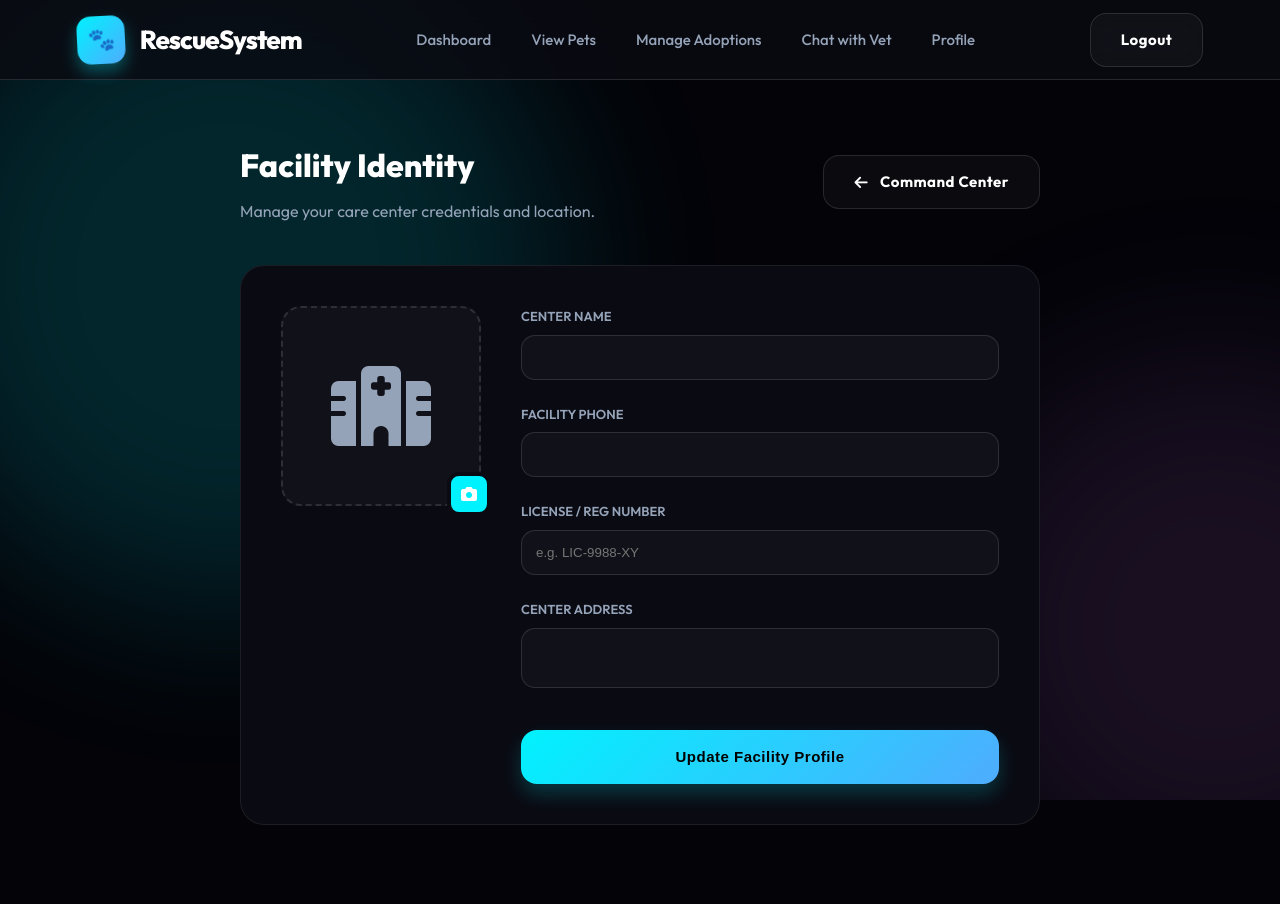
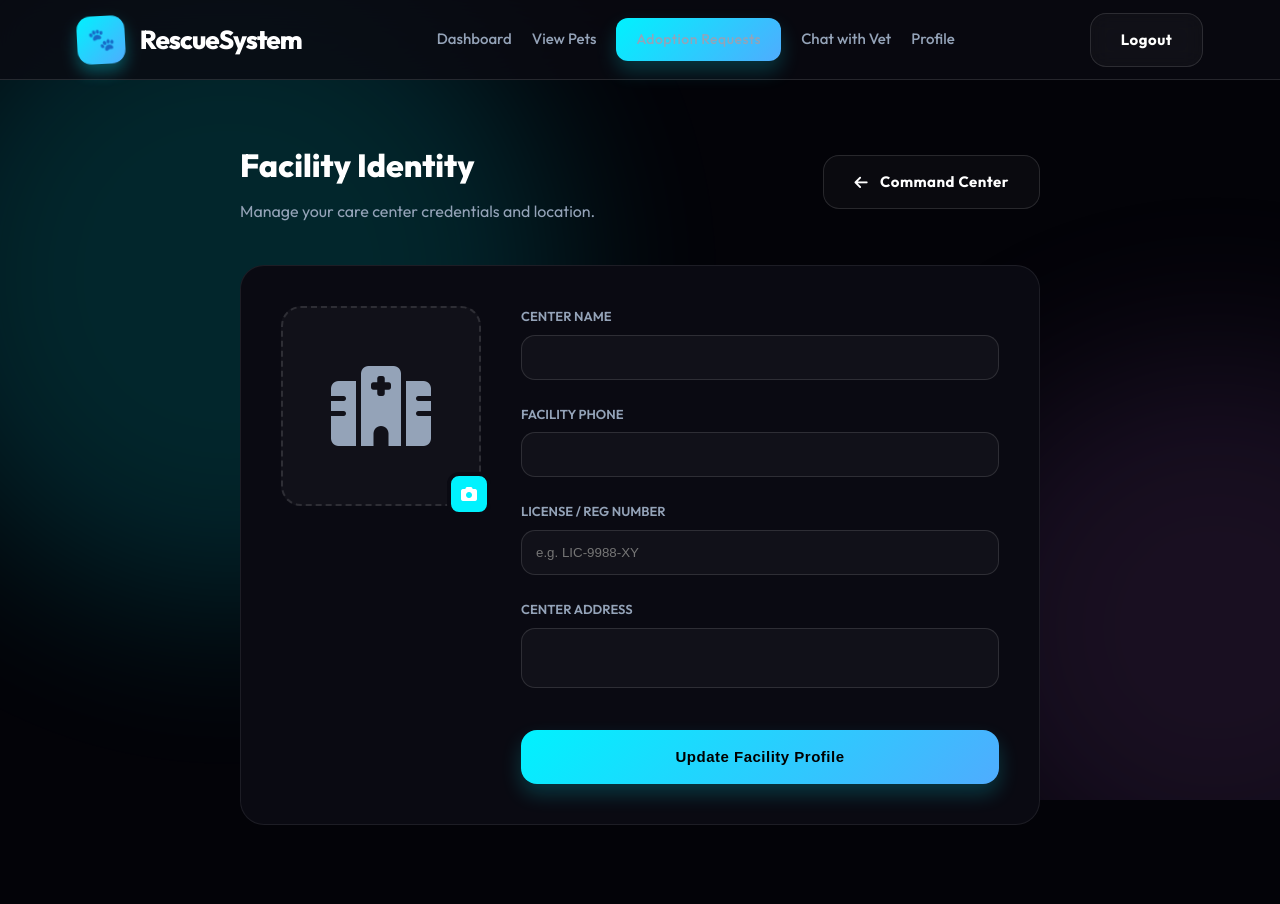
Before and after one commit to VishnuSuresh0204/Animal-Rescue, a Django app: template animal/templates/CARE/care_profile.html in a window 1280 px wide. Shown: the top 904 px of the page. Run offline with Django 5.2, Linux system fonts and the light colour scheme; the template is opened without the code that fills it, so the values that code supplies are empty; some libraries are stand-ins or nearby versions.

Commit message:
Enhance UI with explicit buttons for Adoption Requests and Profile Management

```diff
--- a/animal/templates/CARE/base_care.html
+++ b/animal/templates/CARE/base_care.html
@@ -7,10 +7,11 @@
         RescueSystem
     </a>
 
-    <nav class="nav-links">
+    <nav class="nav-links" style="display: flex; align-items: center; gap: 20px;">
         <a href="/care_home/">Dashboard</a>
         <a href="/care_view_pets/">View Pets</a>
-        <a href="/care_manage_adoptions/">Manage Adoptions</a>
+        <a href="/care_manage_adoptions/" class="btn btn-primary"
+            style="padding: 10px 20px; font-size: 14px; border-radius: 12px;">Adoption Requests</a>
         <a href="/care_chat_vet/">Chat with Vet</a>
         <a href="/care_profile/">Profile</a>
     </nav>
--- a/animal/templates/CARE/care_home.html
+++ b/animal/templates/CARE/care_home.html
@@ -80,6 +80,7 @@
                     <div style="font-size: 14px; font-weight: 600; color: var(--text-secondary);">LICENSE: <span
                             style="color: #fff;">{{ user.care_profile.license_number }}</span></div>
                 </div>
+                <div style="display: flex; justify-content: space-between; align-items: center; margin-top: 10px;">
                     <div style="display: flex; align-items: center; gap: 10px; padding: 5px 10px;">
                         <div
                             style="width: 8px; height: 8px; border-radius: 50%; background: var(--accent); box-shadow: 0 0 10px var(--accent);">
@@ -88,6 +89,10 @@
                             style="font-size: 11px; font-weight: 800; color: var(--accent); text-transform: uppercase; letter-spacing: 1px;">Authorized
                             Center</span>
                     </div>
+                    <a href="/care_profile/" class="btn btn-outline"
+                        style="padding: 8px 16px; font-size: 12px; border-radius: 10px;">Update <i class="fas fa-edit"
+                            style="margin-left: 5px; font-size: 10px;"></i></a>
+                </div>
             </div>
         </div>
     </div>
```
Lines whose indentation alone changed are shown as unchanged.
